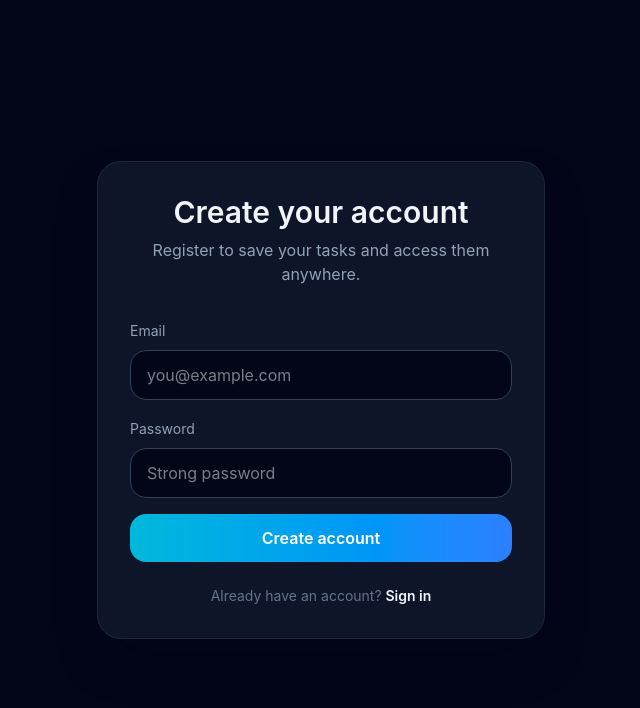
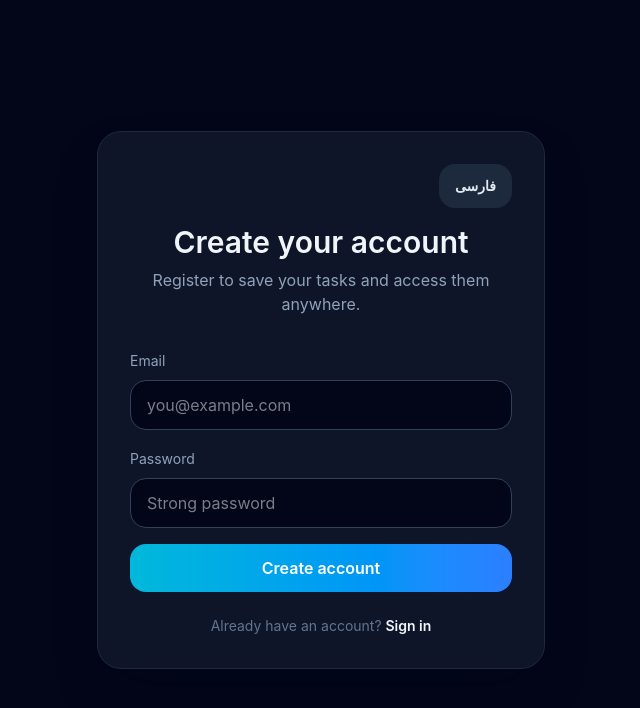
Before and after one commit to mahdirez/Planify, a React (Vite) app in the folder client/: page /register in a window 1280 px wide. Shown: the top 708 px of the page, without its empty margins (319-959 px from the left). Built offline with nearby package versions, Linux system fonts and the light colour scheme; no server answers.

Commit message:
feat(i18n): add language switcher to RegisterPage and LoginPage

```diff
--- a/client/src/pages/LoginPage.jsx
+++ b/client/src/pages/LoginPage.jsx
@@ -1,6 +1,7 @@
 import { useState } from "react";
 import { Link, useNavigate } from "react-router-dom";
 import { useTranslation } from "react-i18next";
+import LanguageSwitcher from "../components/LanguageSwitcher";
 
 export default function LoginPage({ auth }) {
     const navigate = useNavigate();
@@ -27,6 +28,9 @@ export default function LoginPage({ auth }) {
     return (
         <div className="min-h-screen bg-slate-950 text-slate-100 flex items-center justify-center px-4">
             <div className="max-w-md w-full bg-slate-900/95 border border-slate-800 rounded-3xl p-8 shadow-2xl shadow-slate-950/40">
+                <div className="mb-4 flex justify-end">
+                    <LanguageSwitcher />
+                </div>
                 <div className="mb-8 text-center">
                     <h1 className="text-3xl font-semibold">{t("auth.welcomeBack")}</h1>
                     <p className="mt-2 text-slate-400">{t("auth.loginSubtitle")}</p>
--- a/client/src/pages/RegisterPage.jsx
+++ b/client/src/pages/RegisterPage.jsx
@@ -1,6 +1,7 @@
 import { useState } from "react";
 import { Link, useNavigate } from "react-router-dom";
 import { useTranslation } from "react-i18next";
+import LanguageSwitcher from "../components/LanguageSwitcher";
 
 export default function RegisterPage({ auth }) {
     const navigate = useNavigate();
@@ -27,6 +28,9 @@ export default function RegisterPage({ auth }) {
     return (
         <div className="min-h-screen bg-slate-950 text-slate-100 flex items-center justify-center px-4">
             <div className="max-w-md w-full bg-slate-900/95 border border-slate-800 rounded-3xl p-8 shadow-2xl shadow-slate-950/40">
+                <div className="mb-4 flex justify-end">
+                    <LanguageSwitcher />
+                </div>
                 <div className="mb-8 text-center">
                     <h1 className="text-3xl font-semibold">{t("auth.createAccount")}</h1>
                     <p className="mt-2 text-slate-400">{t("auth.registerSubtitle")}</p>
```
